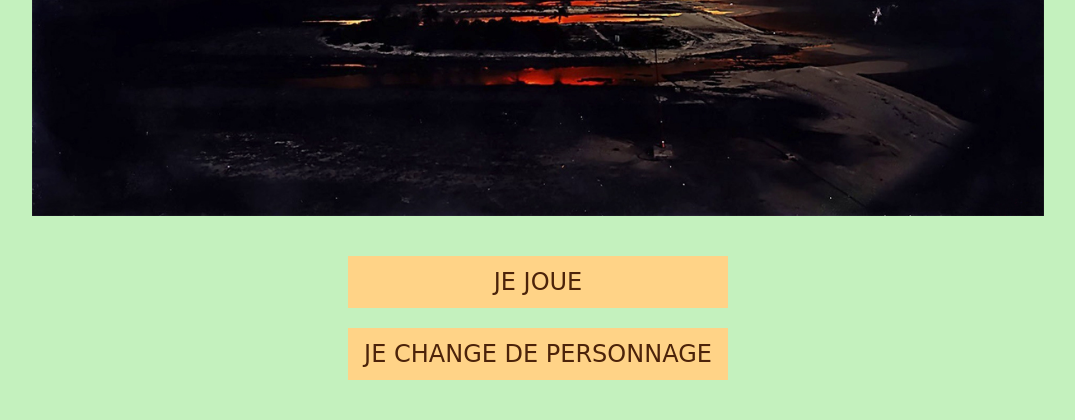
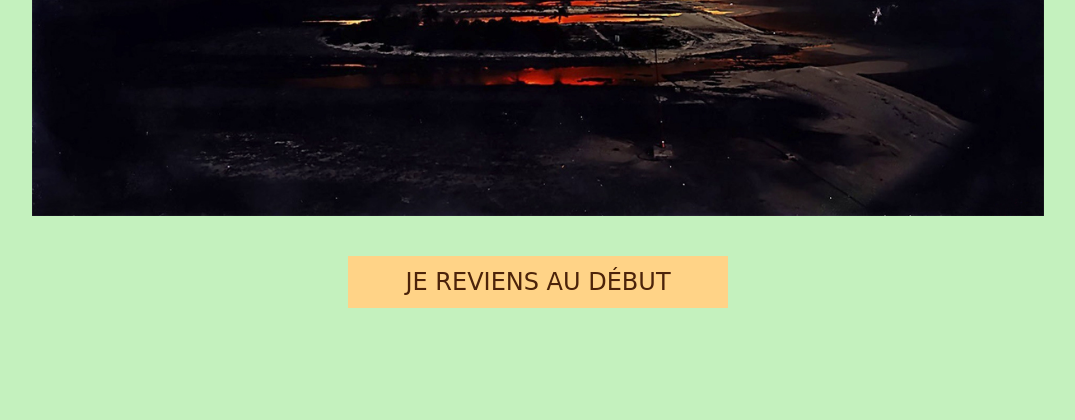
Before and after one commit to AdelineDb/el_famoso_marcel, a PHP site: page /fin3.php in a window 1280 px wide. Shown: the part 624-1044 px from the top of the page, without its empty margins (102-1177 px from the left). After the commit the page ends 932 px from the top, so only its background shows below. Run offline with PHP 8.4, Linux system fonts and the light colour scheme; data that the repository does not hold is empty; some web fonts are replaced.

Commit message:
bouton debut ok sur toutes les pages

```diff
--- a/public/choixPersonnage.php
+++ b/public/choixPersonnage.php
@@ -54,6 +54,7 @@ $characters = json_decode(file_get_contents("http://easteregg.wildcodeschool.fr/
     <?php }} ?>
     <div class="bottom">
             <a class="boutonfin" href="cookingEgg.php"><button type="submit">JE FAIS MON CHOIX</button></a>
+        <a class="boutonfin" href="index.php"><button type="submit">JE REVIENS AU DÉBUT</button></a>
     </div>
 </form>
 
--- a/public/cookingEgg.php
+++ b/public/cookingEgg.php
@@ -102,6 +102,7 @@ if (isset($_GET['add_egg'])) {
     <a class="boutonfin1 textdeconone" href="checkFormEgg.php">
         <button type="submit">JE CRÉE L'OEUF</button>
     </a>
+    <a class="boutonfin" href="index.php"><button type="submit">JE REVIENS AU DÉBUT</button></a>
 </div>
 
 <a href="index.php">HOME</a>
--- a/public/fin1.php
+++ b/public/fin1.php
@@ -38,6 +38,7 @@ $characters = json_decode(file_get_contents("http://easteregg.wildcodeschool.fr/
 
     <div class="bottom">
         <a class="boutonfin" href="lougout1.php"><button type="submit">JE CHANGE DE PERSONNAGE</button></a>
+        <a class="boutonfin" href="index.php"><button type="submit">JE REVIENS AU DÉBUT</button></a>
     </div>
 
     <a href="index.php">HOME</a>
--- a/public/fin2.php
+++ b/public/fin2.php
@@ -37,7 +37,9 @@ $eggs = json_decode(file_get_contents("http://easteregg.wildcodeschool.fr/api/eg
 
     <div class="bottom">
         <a class="boutonfin" href="lougout1.php"><button type="submit">JE CHANGE DE PERSONNAGE</button></a>
+        <a class="boutonfin" href="index.php"><button type="submit">JE REVIENS AU DÉBUT</button></a>
     </div>
+
 
     <a href="index.php">HOME</a>
     <a href="fin1.php">FIN 1</a>
--- a/public/fin3.php
+++ b/public/fin3.php
@@ -18,8 +18,7 @@ $characters = json_decode(file_get_contents("http://easteregg.wildcodeschool.fr/
     </div>
 
     <div class="bottom">
-        <a class="boutonfin" href="cookingEgg.php"><button type="submit">JE JOUE</button></a>
-        <a class="boutonfin" href="choixPersonnage.php"><button type="submit">JE CHANGE DE PERSONNAGE</button></a>
+        <a class="boutonfin" href="index.php"><button type="submit">JE REVIENS AU DÉBUT</button></a>
     </div>
 
 
```
